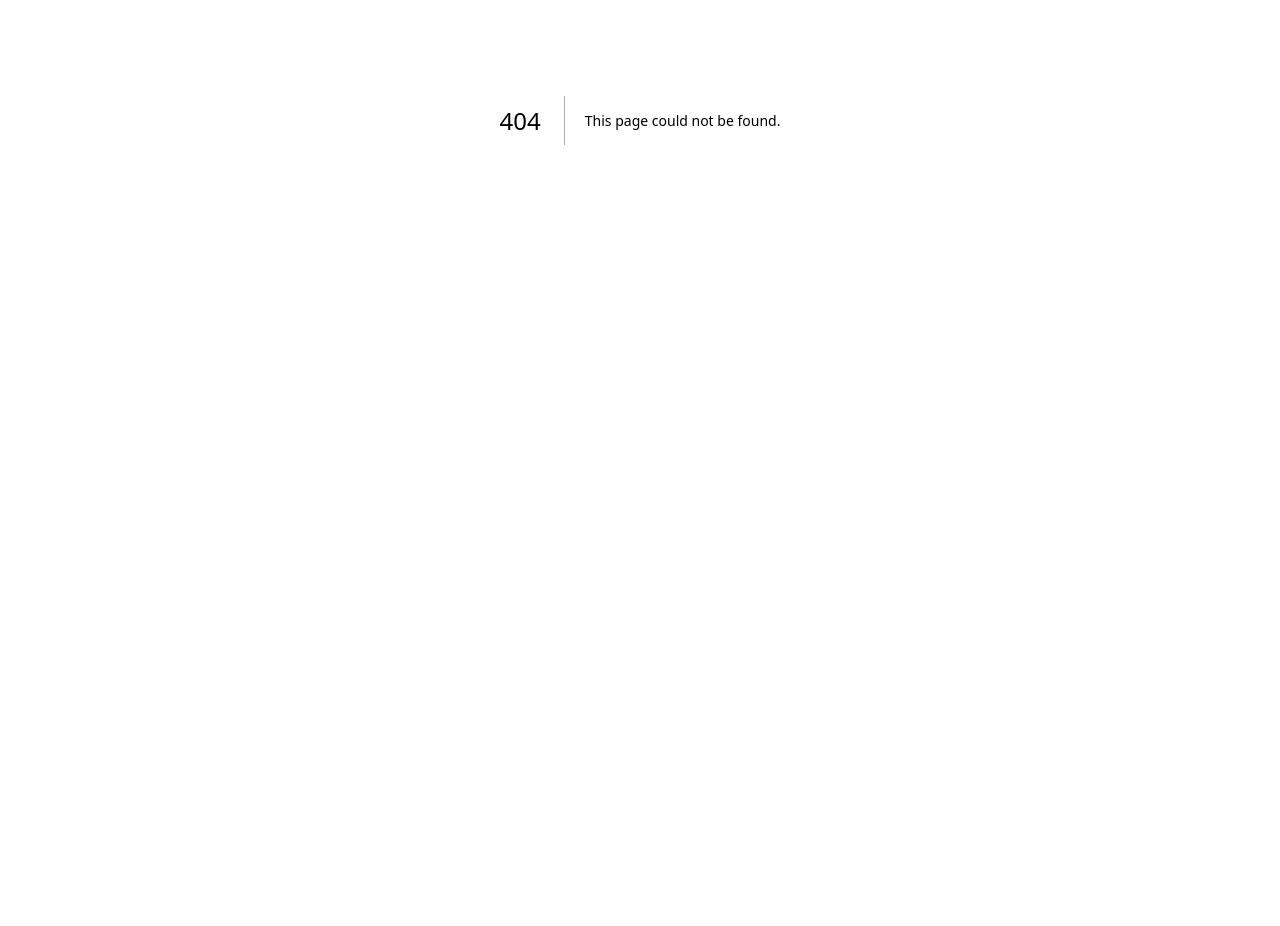
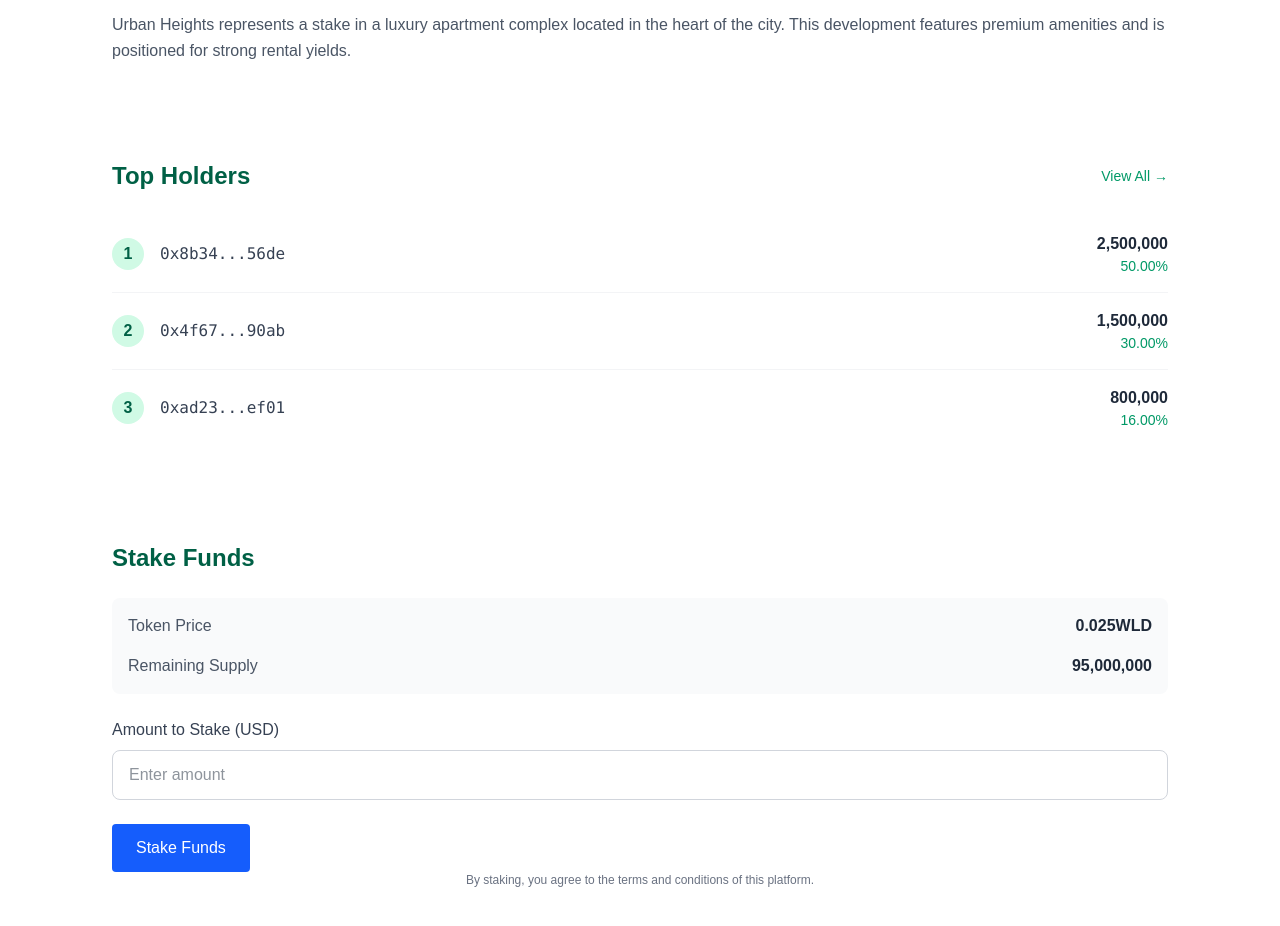
Before and after one commit to Rajshah1302/World, a Next.js app in the folder src/: page /stakeListedProject/2 in a window 1280 px wide. Before the commit this address had no page. Shown: the part 280-1206 px from the top of the page. Before the commit the page ends 800 px from the top, so only its background shows below. Built offline with nearby package versions, Linux system fonts and the light colour scheme; what @worldcoin/minikit-js would draw is missing.

Commit message:
feat: add stake project page with top holders and payment functionality

```diff
--- /dev/null
+++ b/src/app/stakeListedProject/[id]/page.tsx
@@ -0,0 +1,138 @@
+"use client";
+
+import PaymentButton from "@/app/components/PaymentButton";
+import { useState } from "react";
+
+export default function Home() {
+  const [stakeAmount, setStakeAmount] = useState("");
+
+  // Data constants
+  const tokenPrice = 0.025;
+  const remainingSupply = 95000000;
+
+  const topHolders = [
+    {
+      address: "0x8b34...56de",
+      amount: 2500000,
+      percentage: "50.00",
+    },
+    {
+      address: "0x4f67...90ab",
+      amount: 1500000,
+      percentage: "30.00",
+    },
+    {
+      address: "0xad23...ef01",
+      amount: 800000,
+      percentage: "16.00",
+    },
+  ];
+
+  return (
+    <div className="min-h-screen bg-white text-gray-800">
+      <header className="bg-gradient-to-r from-emerald-800 to-teal-700 text-white py-12 px-4 ">
+        <div className="max-w-6xl mx-auto">
+          <div className="flex items-center mb-4">
+            <span className="bg-white text-emerald-800 text-xs font-bold px-2 py-1 rounded mr-3">
+              URBH
+            </span>
+            <h1 className="text-3xl md:text-4xl font-bold">Urban Heights</h1>
+          </div>
+          <p className="text-emerald-50 text-lg md:text-xl max-w-2xl">
+            Luxury apartment complex in downtown metropolitan area
+          </p>
+        </div>
+      </header>
+
+      <main className="max-w-6xl mx-auto py-8 px-4 space-y-8">
+        <div className="bg-white rounded-xl  p-6 md:p-8 hover: transition-shadow duration-300">
+          <h2 className="text-2xl font-bold text-emerald-800 mb-4">
+            About This Project
+          </h2>
+          <p className="text-gray-600 leading-relaxed">
+            Urban Heights represents a stake in a luxury apartment complex
+            located in the heart of the city. This development features premium
+            amenities and is positioned for strong rental yields.
+          </p>
+        </div>
+
+        <div className="bg-white rounded-xl  p-6 md:p-8 hover: transition-shadow duration-300">
+          <div className="flex justify-between items-center mb-6">
+            <h2 className="text-2xl font-bold text-emerald-800">Top Holders</h2>
+            <a
+              href="#"
+              className="text-emerald-600 hover:text-emerald-800 flex items-center text-sm font-medium transition-colors duration-200"
+            >
+              View All <span className="ml-1">→</span>
+            </a>
+          </div>
+
+          <ul className="divide-y divide-gray-100">
+            {topHolders.map((holder, index) => (
+              <li
+                key={holder.address}
+                className="py-4 flex justify-between items-center"
+              >
+                <div className="flex items-center">
+                  <div className="bg-emerald-100 text-emerald-800 w-8 h-8 rounded-full flex items-center justify-center font-bold mr-4">
+                    {index + 1}
+                  </div>
+                  <div className="font-mono text-sm md:text-base text-gray-700">
+                    {holder.address}
+                  </div>
+                </div>
+                <div className="text-right">
+                  <div className="font-bold text-gray-800">
+                    {holder.amount.toLocaleString()}
+                  </div>
+                  <div className="text-sm text-emerald-600">
+                    {holder.percentage}%
+                  </div>
+                </div>
+              </li>
+            ))}
+          </ul>
+        </div>
+
+        <div className="bg-white rounded-xl  p-6 md:p-8 hover: transition-shadow duration-300">
+          <h2 className="text-2xl font-bold text-emerald-800 mb-6">
+            Stake Funds
+          </h2>
+
+          <div className="grid grid-cols-2 gap-4 mb-6 bg-gray-50 p-4 rounded-lg">
+            <div className="text-gray-600">Token Price</div>
+            <div className="text-right font-bold">{tokenPrice}WLD</div>
+
+            <div className="text-gray-600">Remaining Supply</div>
+            <div className="text-right font-bold">
+              {remainingSupply.toLocaleString()}
+            </div>
+          </div>
+
+          <div className="mb-6">
+            <label
+              className="block text-gray-700 mb-2 font-medium"
+              htmlFor="stakeAmount"
+            >
+              Amount to Stake (USD)
+            </label>
+            <input
+              id="stakeAmount"
+              type="text"
+              className="w-full px-4 py-3 rounded-lg border border-gray-300 focus:ring-2 focus:ring-emerald-500 focus:border-emerald-500 outline-none transition-all duration-200"
+              placeholder="Enter amount"
+              value={stakeAmount}
+              onChange={(e) => setStakeAmount(e.target.value)}
+            />
+          </div>
+
+          <PaymentButton>Stake Funds</PaymentButton>
+
+          <p className="text-xs text-gray-500 text-center">
+            By staking, you agree to the terms and conditions of this platform.
+          </p>
+        </div>
+      </main>
+    </div>
+  );
+}
```
